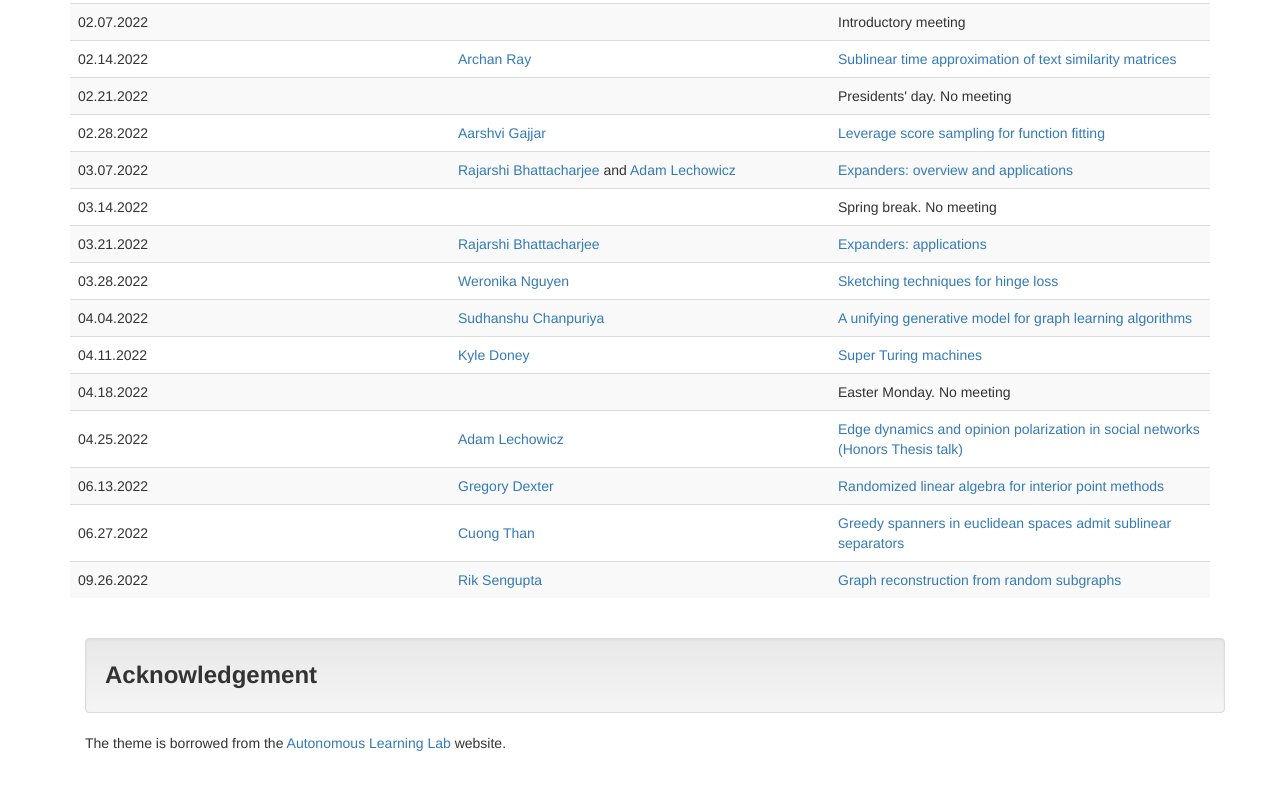
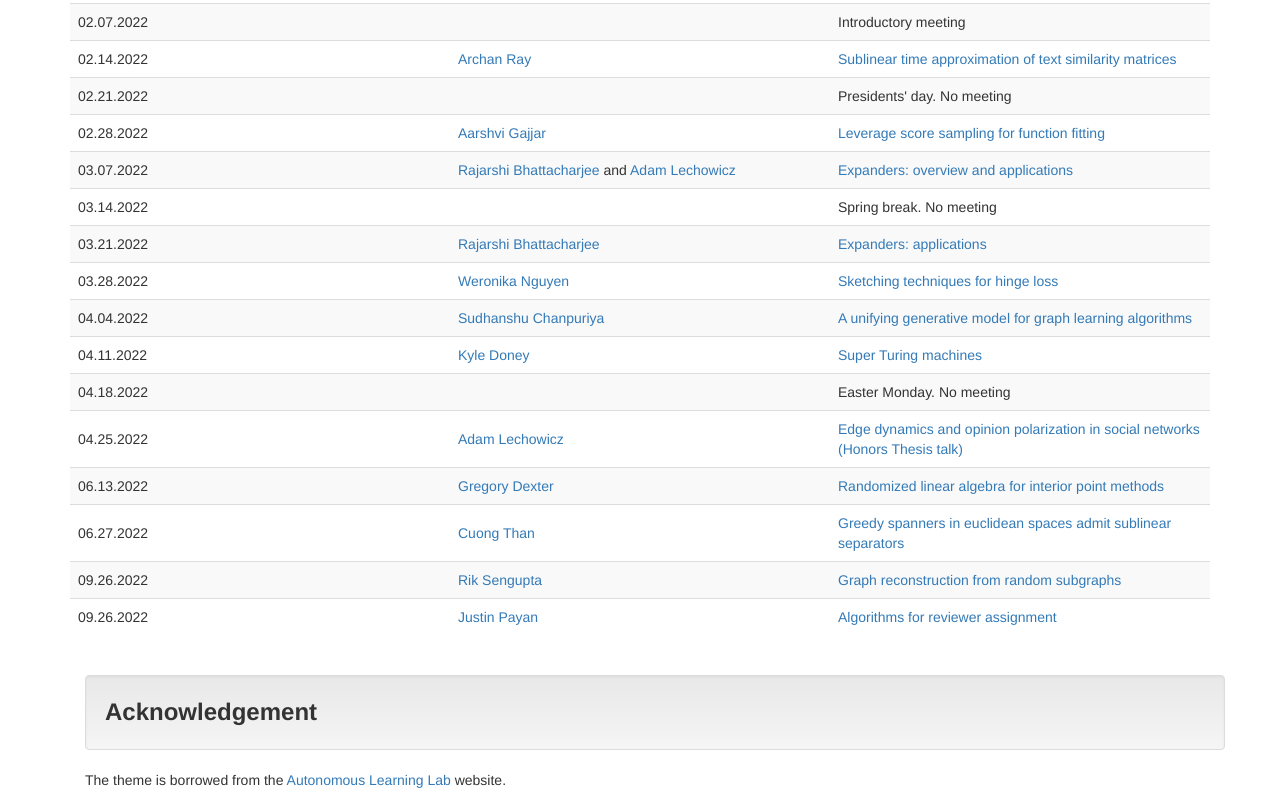
Before and after one commit to theoryumass/theoryumass.github.io, a plain HTML site: page index.html in a window 1280 px wide. Shown: the part 510-1310 px from the top of the page. Before the commit the page ends 1273 px from the top, so only its background shows below. Drawn offline with nearby package versions, Linux system fonts and the light colour scheme.

Commit message:
Update index.html

```diff
--- a/index.html
+++ b/index.html
@@ -221,6 +221,15 @@
                                                 <a href="https://theoryumass.github.io/pdfs/Graph_reconstruction_random_subgraph_RikSengupta.pdf">Graph reconstruction from random subgraphs</a>
                                         </td>
                                 </tr>
+				<tr>
+                                        <td class="col-sm-3" style="vertical-align:middle;">09.26.2022</td>
+                                        <td class="col-sm-3" style="vertical-align:middle;">
+                                                <a href="">Justin Payan</a>
+                                        </td>
+                                        <td class="col-sm-3" style="vertical-align:middle;">
+                                                <a> Algorithms for reviewer assignment</a>
+                                        </td>
+                                </tr>
 			</tbody>
 		</table>
 
```
